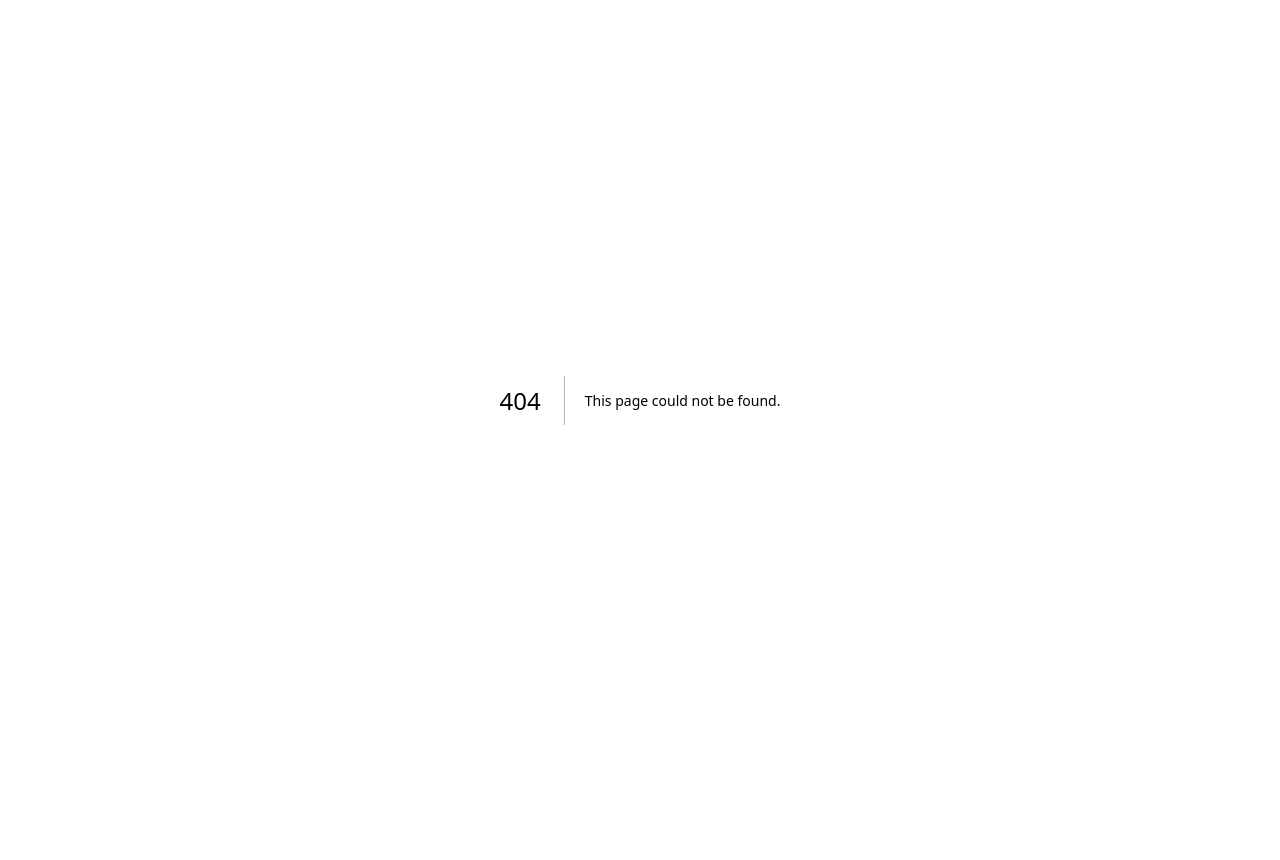
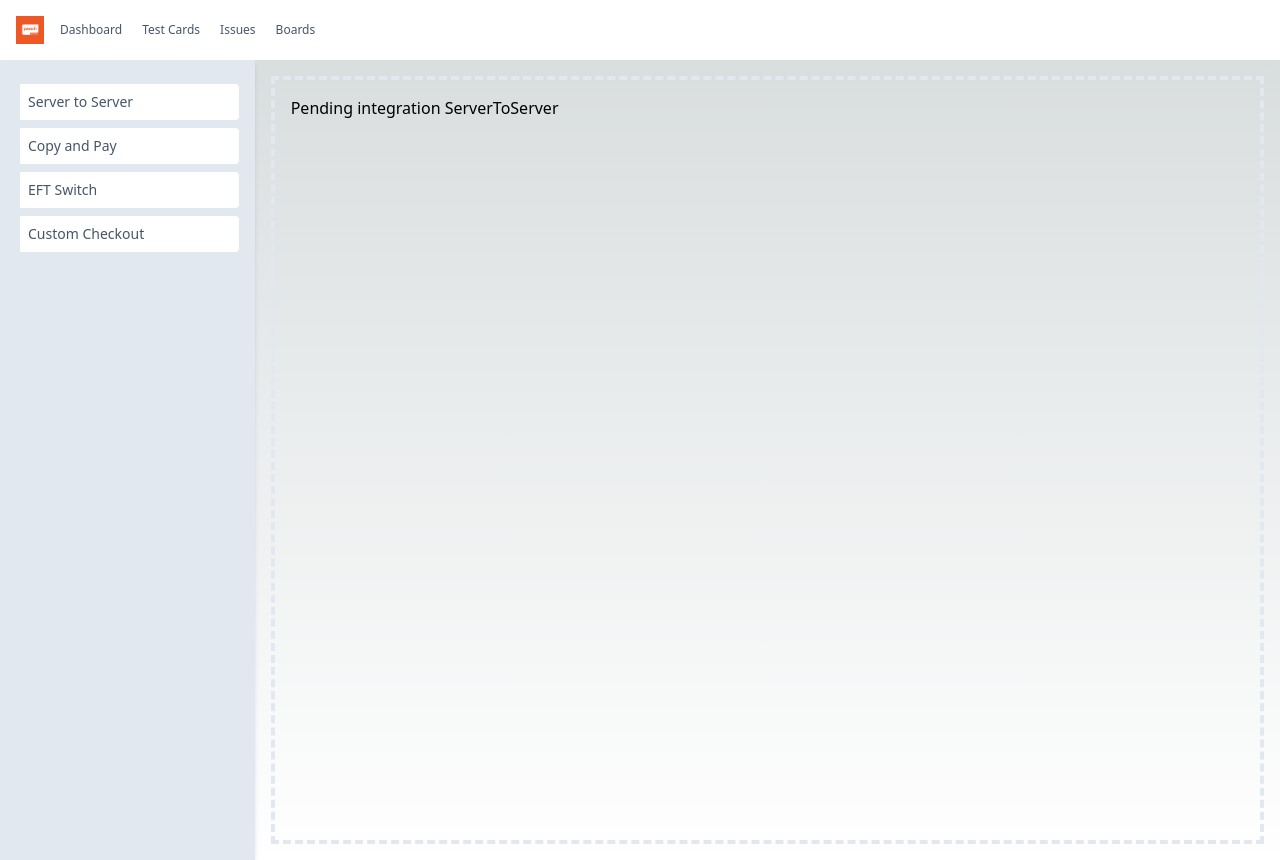
Before and after one commit to krammolotsi/dexter2, a Next.js app: page /servertoserver in a window 1280 px wide. Before the commit this address had no page. Before the commit the page ends 800 px from the top, so only its background shows below. Built offline with nearby package versions, Linux system fonts and the light colour scheme.

Commit message:
added pages

```diff
--- /dev/null
+++ b/pages/checkout/index.js
@@ -0,0 +1,7 @@
+import Dash from "../dash"
+
+export default function checkout() {
+  return (
+    <Dash children={ <h1>Pending integration</h1>} />
+  )
+}
--- /dev/null
+++ b/pages/eftswitch/index.js
@@ -0,0 +1,7 @@
+import Dash from "../dash"
+
+export default function EftSwitch() {
+  return (
+    <Dash children={ <h1>Pending integration</h1>} />
+  )
+}
--- /dev/null
+++ b/pages/servertoserver/index.js
@@ -0,0 +1,7 @@
+import Dash from "../dash"
+
+export default function servertoserver() {
+  return (
+    <Dash children={ <h1>Pending integration ServerToServer</h1>} />
+  )
+}
```
